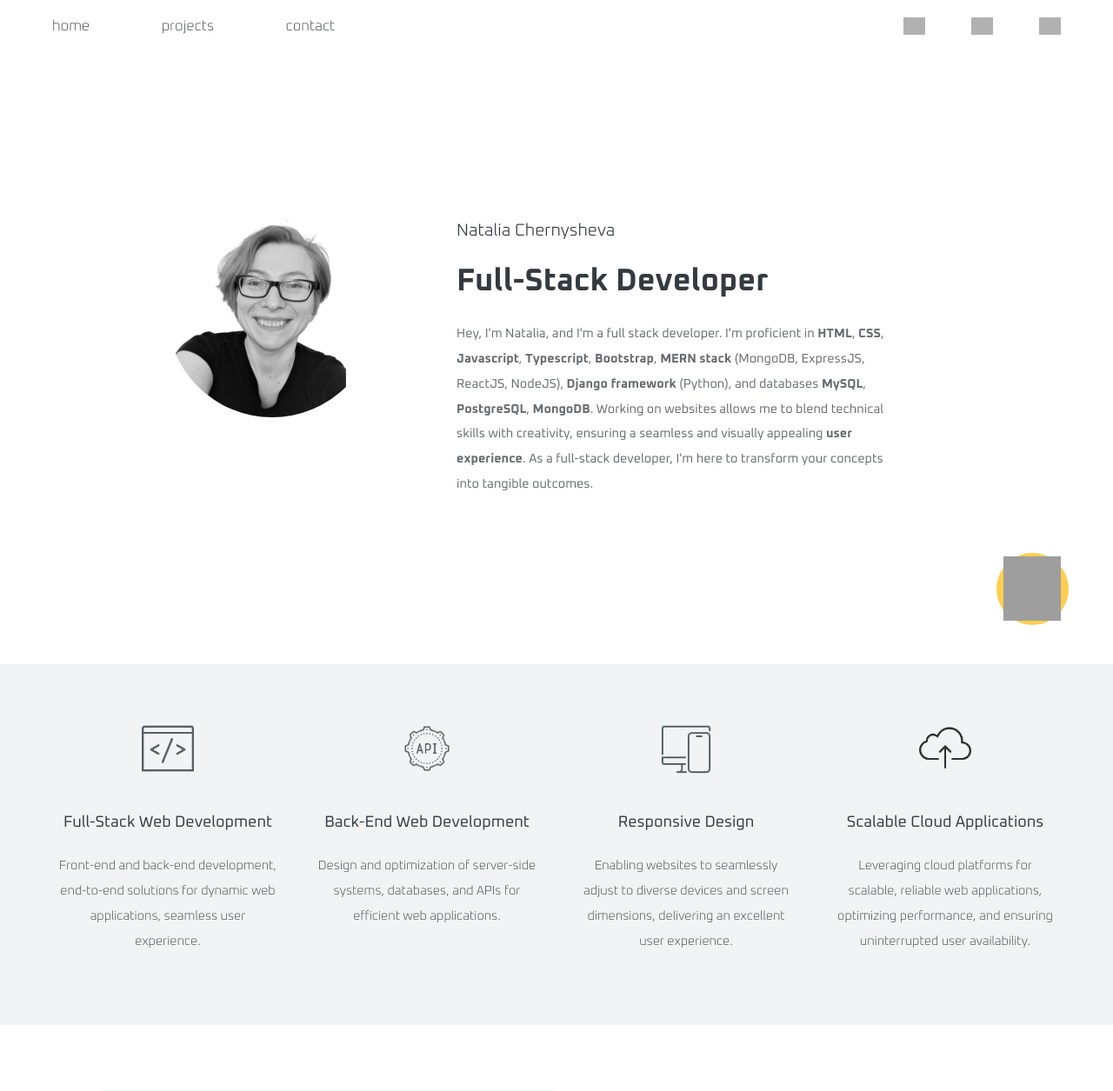
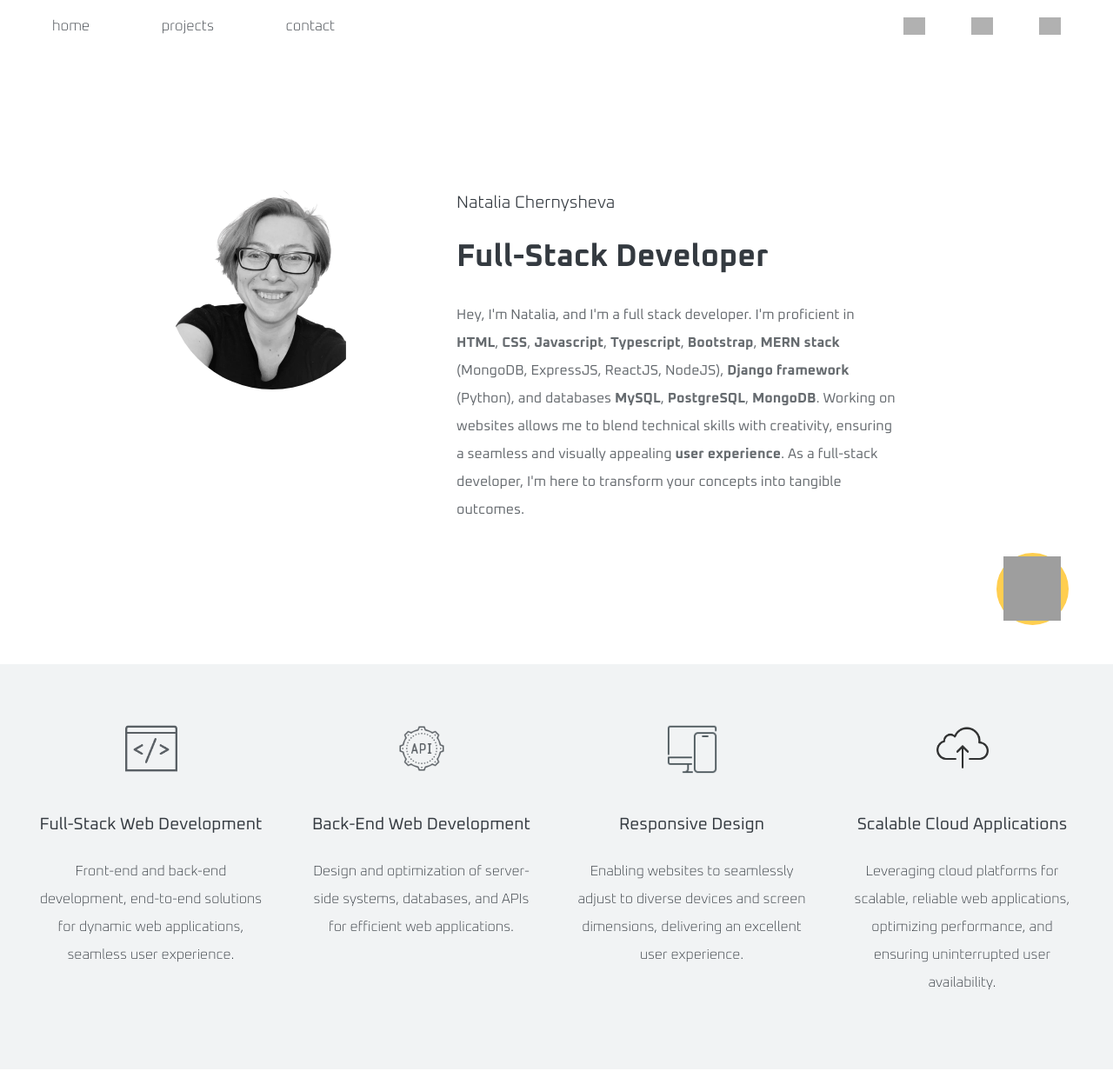
Before and after one commit to nchernys/portfolio, a PHP site: page / in a window 1280 px wide. Shown: the top 1255 px of the page at 87% size. Run offline with PHP 8.4, Linux system fonts and the light colour scheme; grey boxes are pictures that could not be loaded.

Commit message:
updated fonts

```diff
--- a/style_all_projects.css
+++ b/style_all_projects.css
@@ -76,20 +76,20 @@ button.blue {
 }
 
 .row .txt h2 {
-  font-size: 1.8em;
+  font-size: 1.5rem;
   font-weight: 500;
   line-height: 1.5em;
   margin: 0 0 0.5em 0;
 }
 
 .row .txt p {
-  font-size: 1.2em;
+  font-size: 1rem;
   font-weight: 300;
   line-height: 1.5em;
 }
 
 .row .txt ul li {
-  font-size: 1.2em;
+  font-size: 1rem;
   font-weight: 200;
   margin: 0 0.8em 0 -1.2em;
   line-height: 1.5em;
@@ -98,7 +98,7 @@ button.blue {
 
 .row .txt ul li ul li {
   margin: auto auto auto -1.5em;
-  font-size: 1em;
+  font-size: 1rem;
 }
 
 .col {
@@ -189,7 +189,7 @@ button.blue {
     margin: 0 1em 0 -2em;
     line-height: 1.5em;
     text-align: left;
-    font-size: 1em;
+    font-size: 1rem;
   }
 
   .row .txt ul li ul li {
@@ -229,22 +229,23 @@ button.blue {
   }
 
   .row .txt h2 {
-    font-size: 1.6em;
+    font-size: 1.5rem;
     font-weight: 500;
     line-height: 1.5em;
   }
 
   .row .txt p {
     margin: 0;
-    font-size: 1.2em;
+    font-size: 1.2rem;
     font-weight: 300;
   }
 
   .row .txt ul li {
-    font-size: 0.95em;
+    font-size: 1rem;
     font-weight: 200;
     margin: 0.5em 0 0 -2em;
   }
+
   .col button {
     font-size: 1em;
   }
--- a/style_index_nav.css
+++ b/style_index_nav.css
@@ -5,7 +5,7 @@ body {
   width: 100%;
   height: 100%;
   font-family: "Oxanium", "fallback";
-  font-size: 12px;
+  font-size: 16px;
   color: #343a40;
 }
 
--- a/style_index_welcome.css
+++ b/style_index_welcome.css
@@ -28,7 +28,7 @@
 }
 
 .welcome_intro_blurb p {
-  font-size: 1.1rem;
+  font-size: 1rem;
   line-height: 2em;
   padding: 0 1.5em 0 0.5em;
 }
@@ -235,7 +235,7 @@
   }
 
   .welcome_intro_blurb p {
-    font-size: 1.2rem;
+    font-size: 1rem;
   }
 
   .welcome_intro_text img {
--- a/style_skills.css
+++ b/style_skills.css
@@ -73,29 +73,31 @@
   .skills_section {
     width: auto;
     flex-direction: row;
-    padding: 3em 0.5em;
+    padding: 3em 2em;
+    box-sizing: border-box;
   }
 
   .inner_skills_section {
     width: 100%;
+    flex-wrap: nowrap;
     flex-direction: row;
     align-items: flex-start;
+    justify-content: space-evenly;
+    gap: 1.5rem;
   }
 
   .skills {
-    width: 20%;
-    margin: 0 1.5em;
+    width: 25%;
     padding: 1.5em 0;
   }
 
   .skills h4 {
-    font-size: 1.5rem;
+    font-size: 1.2rem;
     font-weight: 400;
   }
 
   .skills p {
-    font-size: 1.2rem;
+    font-size: 1rem;
     line-height: 2em;
-    font-size: 1.2rem;
   }
 }
```
